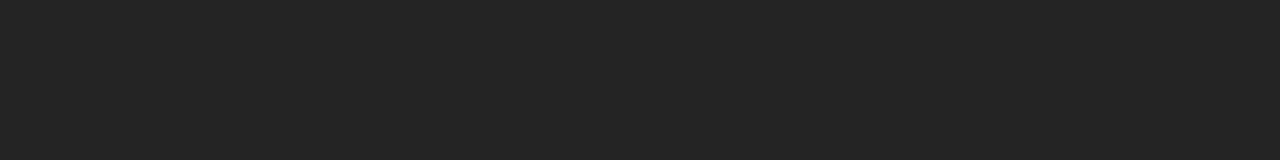
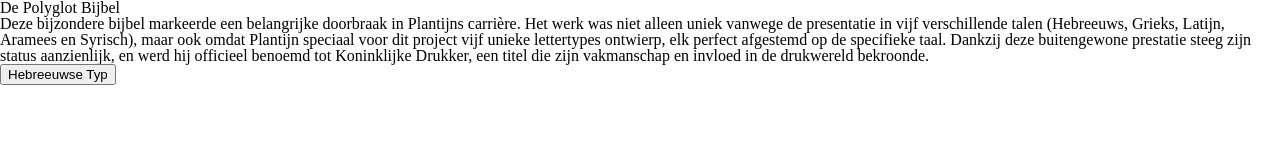
Before and after one commit to XimenDubois/Int3_Plantijn, a website: page index.html in a window 1280 px wide. Drawn offline with Linux system fonts and the light colour scheme; files that its build step writes are made by us from their sources.

Commit message:
Polyglot bijbel tekst veranderen van typo

```diff
--- a/index.html
+++ b/index.html
@@ -17,7 +17,17 @@
     </nav>
   </header>
   <main>
-
+    <h2>De Polyglot Bijbel</h2>
+    <p class="polyglotBijbel-text">Deze bijzondere bijbel markeerde een belangrijke doorbraak in Plantijns carrière. Het werk was niet alleen uniek
+      vanwege
+      de presentatie in vijf verschillende talen (Hebreeuws, Grieks, Latijn, Aramees en Syrisch), maar ook omdat
+      Plantijn
+      speciaal voor dit project vijf unieke lettertypes ontwierp, elk perfect afgestemd op de specifieke taal. Dankzij
+      deze
+      buitengewone prestatie steeg zijn status aanzienlijk, en werd hij officieel benoemd tot Koninklijke Drukker, een
+      titel
+      die zijn vakmanschap en invloed in de drukwereld bekroonde. </p>
+      <button id="changeFont-Btn">Hebreeuwse Typ</button>
   </main>
   <footer>
 
--- a/script.js
+++ b/script.js
@@ -0,0 +1,22 @@
+
+///////lettertype veranderen bij PolyGlot Bijbel
+const styles = [
+    { font: 'Roboto, sans-serif', text: 'Hebreeuwse Typo' },
+    { font: '"Playfair Display", serif', text: 'Griekse Typo' },
+    { font: '"Courier Prime", monospace', text: 'Latijnse Typo' },
+    { font: 'Arial, sans-serif', text: 'Aramese Typo' },
+    { font: 'Georgia, serif', text: 'Syrische Typo' }
+];
+
+let currentFontIndex = 0;
+
+const textElement = document.querySelector('.polyglotBijbel-text');
+const button = document.getElementById('changeFont-Btn');
+
+button.addEventListener('click', () => {
+    currentFontIndex = (currentFontIndex + 1) % styles.length;
+
+    textElement.style.fontFamily = styles[currentFontIndex].font;
+
+    button.textContent = styles[currentFontIndex].text;
+});
--- a/src/style.css
+++ b/src/style.css
@@ -1,14 +1,17 @@
 :root {
-  font-family: Inter, system-ui, Avenir, Helvetica, Arial, sans-serif;
-  line-height: 1.5;
-  font-weight: 400;
+  --color-text: #5D4F3C;
+  --color-background: #EDEAE5;
+  --color-second-background: #887C67;
+  --color-title: #A88658;
 
-  color-scheme: light dark;
-  color: rgba(255, 255, 255, 0.87);
-  background-color: #242424;
+}
 
-  font-synthesis: none;
-  text-rendering: optimizeLegibility;
-  -webkit-font-smoothing: antialiased;
-  -moz-osx-font-smoothing: grayscale;
+html {
+  box-sizing: border-box;
 }
+
+*,
+*:before,
+*:after {
+  box-sizing: inherit;
+}
```
